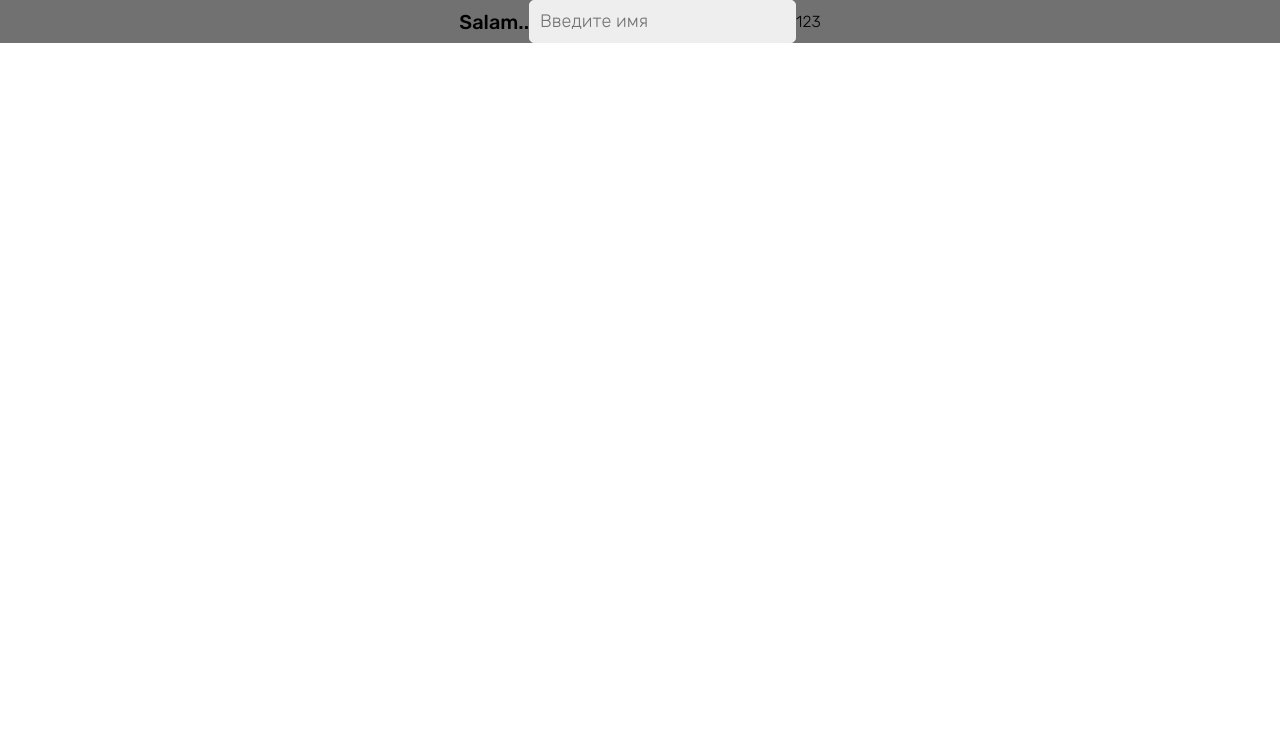
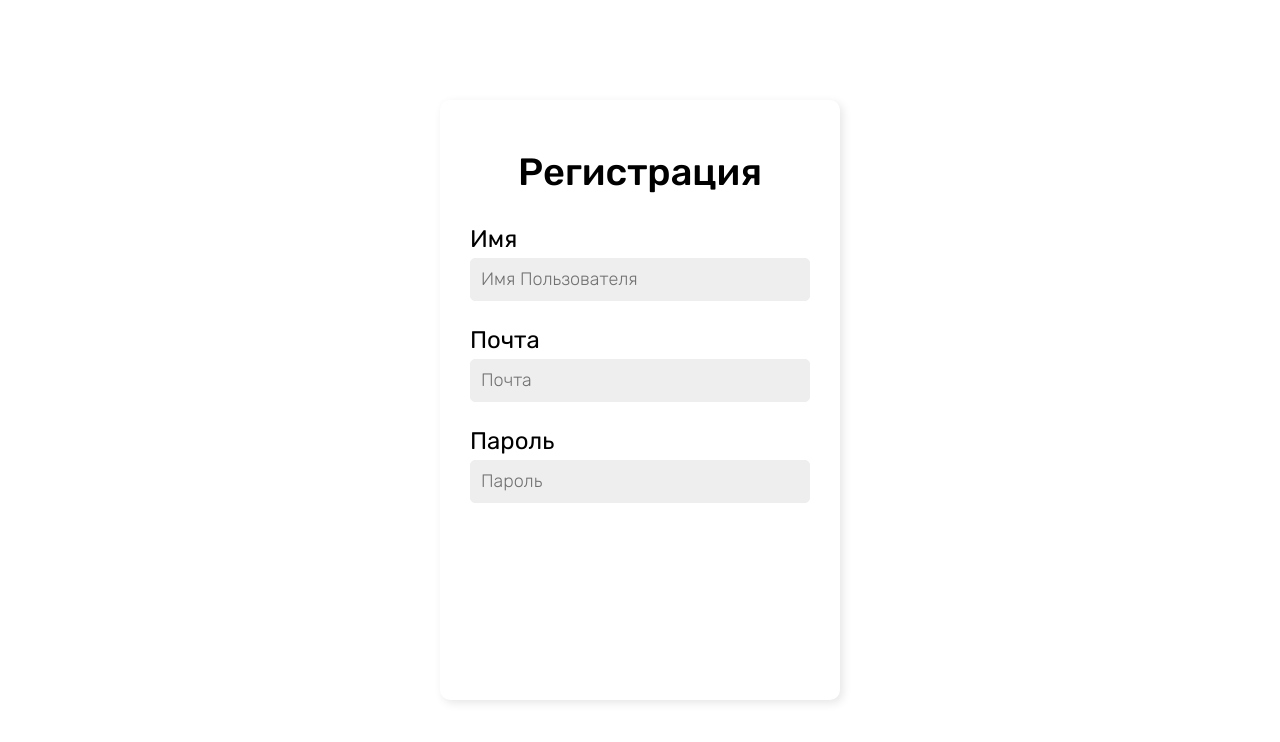
Before and after one commit to maxmiroslavski/my-cloud-v2, a React (Vite) app: page / in a window 1280 px wide. Shown: the top 742 px of the page. Built offline with nearby package versions, Linux system fonts and the light colour scheme.

Commit message:
removed input component added a couple styles for authentication page

```diff
--- a/src/App.tsx
+++ b/src/App.tsx
@@ -1,15 +1,9 @@
-import { Heading } from './components/Heading/Heading';
-import { Input } from './components/Input/Input';
-import { Span } from './components/Span/Span';
+import { Registration } from './pages/Registration/Registration';
 
 export const App = () => {
 	return (
 		<>
-			<div className="flex-center container bg-Gray m-auto">
-				<Heading fontSize="20px">Salam..</Heading>
-				<Input />
-				<Span fontSize="16px">123</Span>
-			</div>
+			<Registration />
 		</>
 	);
 };
--- a/src/components/Input/Input.interface.ts
+++ /dev/null
@@ -1,9 +0,0 @@
-import { DetailedHTMLProps, InputHTMLAttributes } from 'react';
-
-export interface IInput
-	extends DetailedHTMLProps<
-		InputHTMLAttributes<HTMLInputElement>,
-		HTMLInputElement
-	> {
-	isError?: boolean;
-}
--- a/src/components/Input/Input.module.css
+++ /dev/null
@@ -1,11 +0,0 @@
-.input {
-	@apply p-[10px] bg-LightGray font-normal text-[18px] leading-[21px] outline-none font-rubik rounded-[5px] border-[1px] border-solid border-LightGray transition duration-150;
-}
-
-.input::placeholder {
-	@apply font-light text-Gray;
-}
-
-.error {
-	@apply border-[1px] border-solid border-LightRed;
-}
--- a/src/components/Input/Input.tsx
+++ /dev/null
@@ -1,13 +0,0 @@
-import { IInput } from './Input.interface';
-import s from './Input.module.css';
-import cn from 'classnames';
-
-export const Input = ({ isError, ...props }: IInput) => {
-	return (
-		<input
-			className={cn(s.input, isError && s.error)}
-			placeholder="Введите имя"
-			{...props}
-		/>
-	);
-};
--- a/src/components/Label/Label.interface.ts
+++ b/src/components/Label/Label.interface.ts
@@ -5,5 +5,5 @@ export interface ILabel
 		LabelHTMLAttributes<HTMLLabelElement>,
 		HTMLLabelElement
 	> {
-	childred: ReactNode;
+	children: ReactNode;
 }
--- a/src/pages/Registration/Registration.tsx
+++ b/src/pages/Registration/Registration.tsx
@@ -1,3 +1,38 @@
+import { Heading } from '../../components/Heading/Heading';
+import { Label } from '../../components/Label/Label';
+
 export const Registration = () => {
-	return <div className="authenticationPage">Registration</div>;
+	return (
+		<div className="authenticationPage">
+			<div className="authenticationWindow">
+				<Heading fontSize="38px">Регистрация</Heading>
+
+				<form className="authenticationForm">
+					<div className="authenticationFormElement">
+						<Label>Имя</Label>
+						<input
+							placeholder="Имя Пользователя"
+							className="authenticationInput"
+						/>
+					</div>
+
+					<div className="authenticationFormElement">
+						<Label>Почта</Label>
+						<input
+							placeholder="Почта"
+							className="authenticationInput"
+						/>
+					</div>
+
+					<div className="authenticationFormElement">
+						<Label>Пароль</Label>
+						<input
+							placeholder="Пароль"
+							className="authenticationInput"
+						/>
+					</div>
+				</form>
+			</div>
+		</div>
+	);
 };
--- a/src/tailwind.css
+++ b/src/tailwind.css
@@ -3,5 +3,25 @@
 }
 
 .authenticationWindow {
-	@apply bg-White min-w-[400px] min-h-[600px] py-[50px] px-[30px] shadow-authenticationWindow rounded-[10px] flex-col items-center w-[100%];
+	@apply bg-White min-w-[400px] min-h-[600px] py-[50px] px-[30px] shadow-authenticationWindow rounded-[10px] flex flex-col items-center;
 }
+
+.authenticationForm {
+	@apply flex flex-col items-center mt-[30px] w-[100%];
+}
+
+.authenticationFormElement {
+	@apply relative flex flex-col gap-[5px] mb-[25px] w-[100%];
+}
+
+.authenticationInput {
+	@apply p-[10px] bg-LightGray font-normal text-[18px] leading-[21px] outline-none font-rubik rounded-[5px] border-[1px] border-solid border-LightGray transition duration-150;
+}
+
+.authenticationInput::placeholder {
+	@apply font-light text-Gray;
+}
+
+.inputError {
+	@apply border-[1px] border-solid border-LightRed;
+}
```
